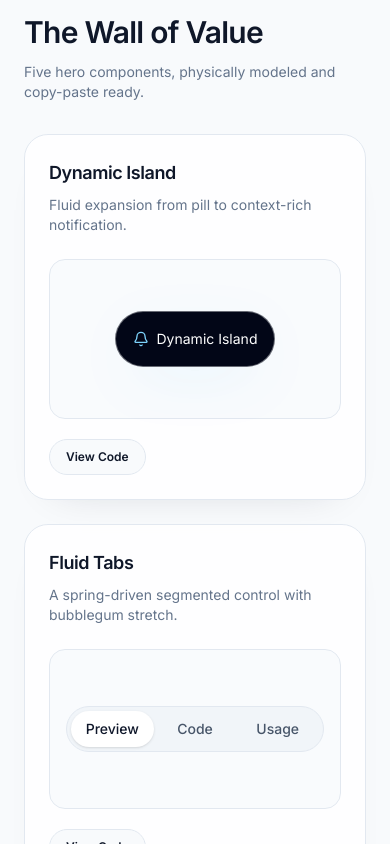
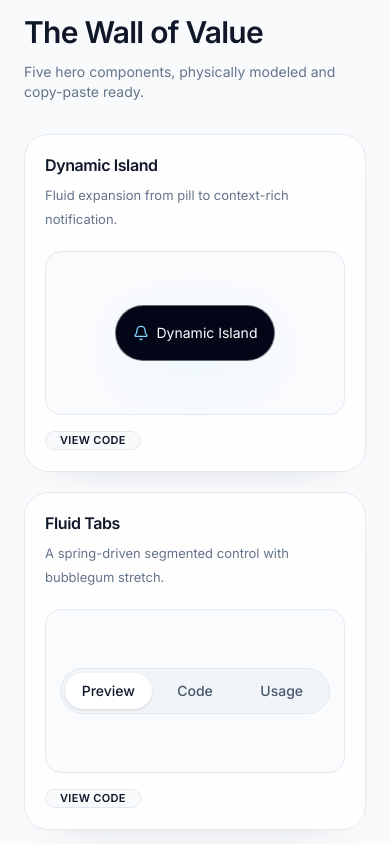
Before and after one commit to sumitttt4/Kinetik, a Next.js app: page / in a window 390 px wide. Shown: the part 1040-1884 px from the top of the page. Built offline with nearby package versions, Linux system fonts and the light colour scheme.

Commit message:
Refine Wall of Value card typography and spacing rhythm

```diff
--- a/app/page.tsx
+++ b/app/page.tsx
@@ -114,19 +114,19 @@ export default function Home() {
           <p className="mt-3 text-sm text-muted-foreground md:text-base">Five hero components, physically modeled and copy-paste ready.</p>
         </div>
 
-        <div className="mx-auto grid max-w-6xl gap-6 px-6 md:grid-cols-6">
+        <div className="mx-auto grid max-w-6xl gap-5 px-6 md:grid-cols-6">
           {cards.map((card) => (
-            <article key={card.title} className={`bento-card relative overflow-hidden rounded-3xl p-6 ${card.span}`}>
+            <article key={card.title} className={`bento-card relative overflow-hidden rounded-3xl p-5 md:p-6 ${card.span}`}>
               <div className="relative z-10">
-                <h3 className="text-lg font-semibold tracking-tight text-foreground">{card.title}</h3>
-                <p className="mt-2 text-sm text-muted-foreground">{card.copy}</p>
-                <div className="mt-6 flex min-h-[160px] items-center justify-center rounded-2xl border border-border bg-muted/40 p-4">
+                <h3 className="text-base font-semibold leading-tight tracking-tight text-foreground md:text-[17px]">{card.title}</h3>
+                <p className="mt-2 text-[13px] leading-6 text-muted-foreground md:text-sm">{card.copy}</p>
+                <div className="mt-5 flex min-h-[164px] items-center justify-center rounded-2xl border border-border bg-muted/40 p-3.5 md:p-4">
                   {card.component}
                 </div>
                 <button
                   type="button"
                   onClick={() => setSelected(registry.find((item) => item.name === card.title) ?? null)}
-                  className="mt-5 inline-flex h-9 items-center justify-center rounded-full border border-border bg-background px-4 text-xs font-semibold text-foreground transition-colors hover:bg-accent hover:text-accent-foreground"
+                  className="mt-4 inline-flex h-8.5 items-center justify-center rounded-full border border-border bg-background px-3.5 text-[11px] font-semibold uppercase tracking-[0.03em] text-foreground transition-colors hover:bg-accent hover:text-accent-foreground"
                 >
                   View Code
                 </button>
```
